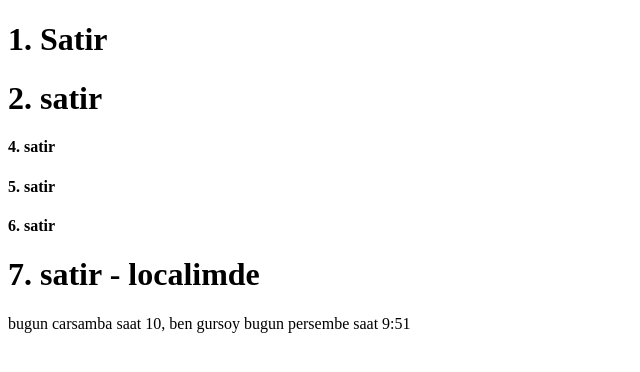
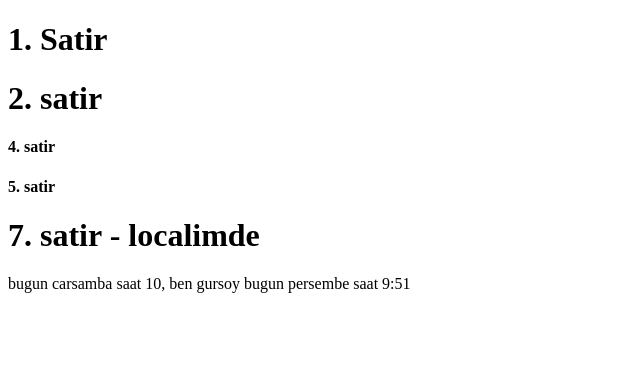
Before and after one commit to chemistbaba/WebDevGitDeneme, a plain HTML site: page index.html in a window 1280 px wide. Shown: the whole page, without its empty margins (0-640 px from the left). Drawn offline with Linux system fonts and the light colour scheme.

Commit message:
version 2

```diff
--- a/index.html
+++ b/index.html
@@ -9,7 +9,7 @@
     <h1>2. satir</h1>
     <h4> 4. satir</h4>
     <h4> 5. satir</h4>
-    <h4> 6. satir</h4>
+
     <h1>7. satir - localimde</h1>
     bugun carsamba saat 10, ben gursoy
     bugun persembe saat 9:51
```
